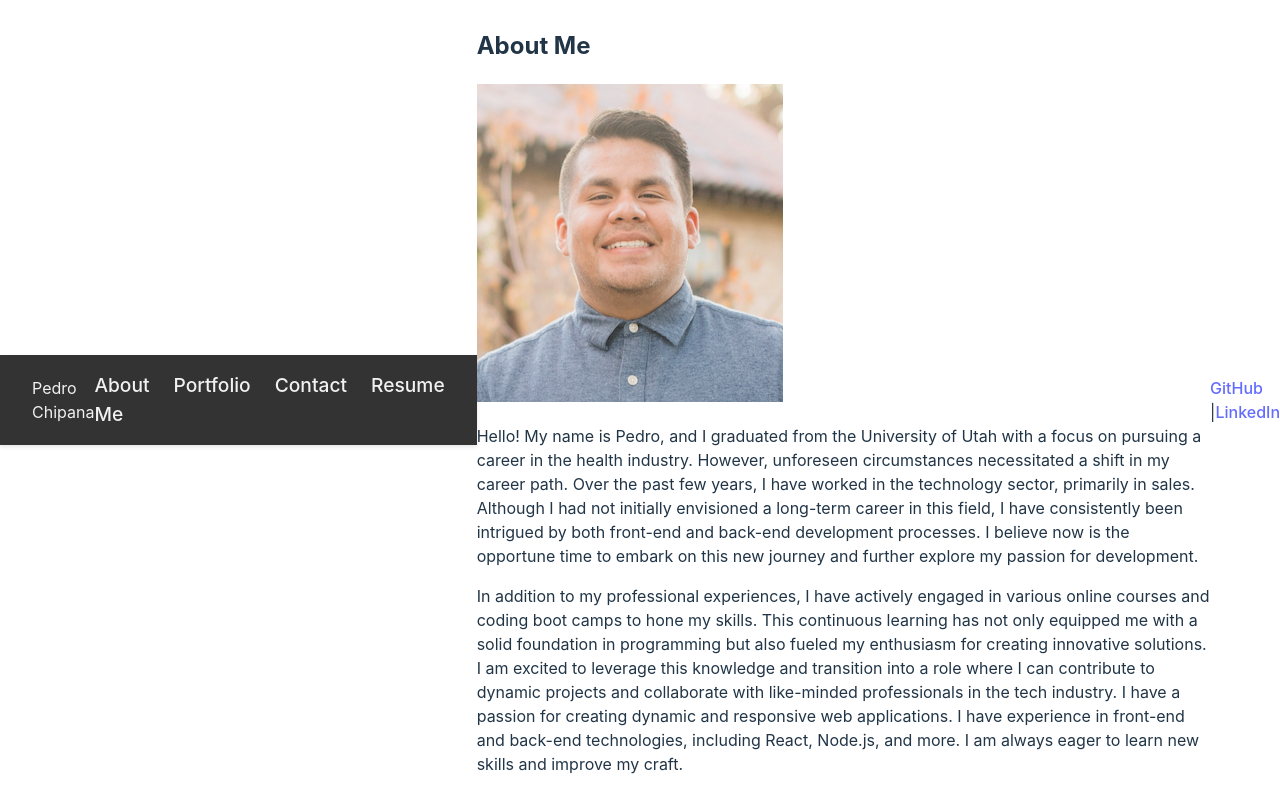
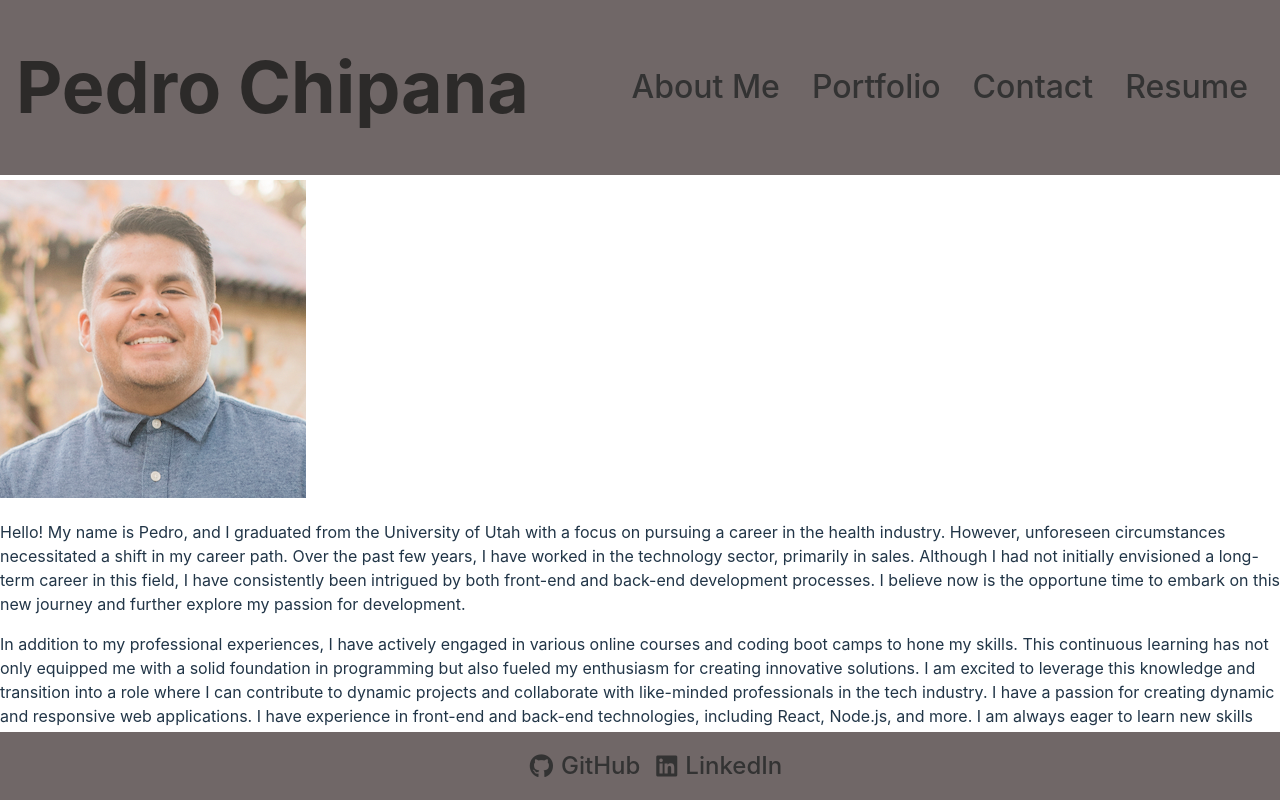
Before and after one commit to PeruvPowWow/Pedro-Chipana-Portfolio, a React (Vite) app in the folder react_portfolio/: page / in a window 1280 px wide. Built offline with nearby package versions, Linux system fonts and the light colour scheme.

Commit message:
fixed about me and now fixing portfolio page

```diff
--- a/react_portfolio/src/App.css
+++ b/react_portfolio/src/App.css
@@ -1,28 +1,36 @@
 /* Root element styling */
 #root {
-  max-width: 1280px;
+  display: flex;
+  flex-direction: column;
+  min-height: 100vh;
   margin: 0 auto;
-  padding: 2rem;
+  padding: 0;
   text-align: center;
 }
 
-/* Flexbox styling for the header (added) */
+/* Flexbox styling for the header */
 .header {
   display: flex;
   justify-content: space-between;
   align-items: center;
   padding: 1rem 2rem;
-  background-color: #f9f9f9; /* or any preferred color */
+  background-color: #333; /* Dark background color */
+  color: #f1f1f1; /* Light color for text */
+  position: fixed;
+  width: 100%;
+  top: 0;
+  left: 0;
+  z-index: 1000; /* Ensures header stays on top */
 }
 
 /* Styling for the logo (your name) */
-.logo h1 {
-  font-size: 1.8rem;
-  color: #333;
+.logo {
+  font-size: 2.5rem; /* Larger font size for name */
+  color: #3a3837; /* Distinct color for the name */
   margin: 0;
 }
 
-/* Navigation styling (added) */
+/* Navigation styling */
 .nav {
   display: flex;
 }
@@ -37,8 +45,8 @@
 
 .nav-list li a {
   text-decoration: none;
-  color: #333; /* Link color */
-  font-weight: bold;
+  color: #f1f1f1; /* Light color for the links */
+  font-size: 1.2rem; /* Font size for the links */
 }
 
 .nav-list li a.active {
@@ -46,38 +54,42 @@
 }
 
 .nav-list li a:hover {
-  color: #535bf2; /* Change color on hover */
+  color: #ddd; /* Change color on hover */
 }
 
-/* Logo animation and hover effects */
-.logo {
-  height: 6em;
-  padding: 1.5em;
-  will-change: filter;
-  transition: filter 300ms;
+/* Footer styling */
+footer {
+  background-color: #333; /* Dark background color for footer */
+  color: #f1f1f1; /* Light color for text */
+  padding: 1rem;
+  text-align: center;
+  position: relative;
+  width: 100%;
+  bottom: 0;
 }
 
-.logo:hover {
-  filter: drop-shadow(0 0 2em #646cffaa);
+/* Footer links styling */
+.footer-links {
+  display: flex;
+  justify-content: center;
+  gap: 1rem;
+  align-items: center;
 }
 
-.logo.react:hover {
-  filter: drop-shadow(0 0 2em #61dafbaa);
+.footer-links a {
+  color: #f1f1f1;
+  text-decoration: none;
+  font-size: 1.5rem; /* Size of FontAwesome icons */
+  display: flex;
+  align-items: center;
 }
 
-@keyframes logo-spin {
-  from {
-    transform: rotate(0deg);
-  }
-  to {
-    transform: rotate(360deg);
-  }
+.footer-links a i {
+  margin-right: 0.5rem; /* Space between icon and text */
 }
 
-@media (prefers-reduced-motion: no-preference) {
-  a:nth-of-type(2) .logo {
-    animation: logo-spin infinite 20s linear;
-  }
+.footer-links a:hover {
+  color: #ddd; /* Lighter color on hover */
 }
 
 /* Other component styling */
--- a/react_portfolio/src/App.jsx
+++ b/react_portfolio/src/App.jsx
@@ -10,15 +10,20 @@ function App() {
   return (
     <Router>
       <Header />
+      <main>
       <Routes>
         <Route path="/" element={<AboutMe/>} />
         <Route path="/portfolio" element={<Portfolio/>} />
         <Route path="/contact" element={<Contact/>} />
         <Route path="/resume" element={<Resume/>} />
       </Routes>
+      </main>
       <Footer />
     </Router>
   );
 }
 
+
+
+
 export default App;
--- a/react_portfolio/src/components/Footer.css
+++ b/react_portfolio/src/components/Footer.css
@@ -1,34 +1,34 @@
-/* Footer styling */
-.footer {
+footer {
+    background-color: #706767; /* Dark background color for the footer */
+    color: #f1f1f1; /* Light text color */
+    padding: 1rem;
+    text-align: center;
+    position: fixed; /* Fix footer to the bottom */
+    width: 100%;
+    bottom: 0;
+    left: 0;
+    z-index: 1000; /* Ensure footer is above other content */
+  }
+
+  .footer-links {
     display: flex;
     justify-content: center;
+    gap: 1rem;
     align-items: center;
-    padding: 1rem;
-    background-color: #333; /* Matches header background */
-    color: #fff;
   }
 
-  .footer a {
-    color: #fff;
+  .footer-links a {
+    color: #333;
     text-decoration: none;
-    margin: 0 1rem;
-  }
-
-  .footer a:hover {
-    color: #ddd;
-  }
-
-  /* Add styles for icons */
-  .footer .social-icons {
+    font-size: 1.5rem; /* Size of the FontAwesome icons */
     display: flex;
     align-items: center;
   }
 
-  .footer .social-icons a {
-    margin: 0 0.5rem;
+  .footer-links a i {
+    margin-right: 0.5rem; /* Space between icon and text */
   }
 
-  /* Example icon styles */
-  .footer .social-icons i {
-    font-size: 1.5rem; /* Adjust size as needed */
+  .footer-links a:hover {
+    color: #ddd; /* Lighter color on hover */
   }
--- a/react_portfolio/src/components/Footer.jsx
+++ b/react_portfolio/src/components/Footer.jsx
@@ -1,12 +1,17 @@
-import React from "react";
+
+import './Footer.css'; // Make sure your CSS file is correctly imported
 
 function Footer() {
   return (
     <footer>
-        <p>
-            <a href="https://github.com/PeruvPowWow" target="_blank" rel="noopener noreferrer">GitHub</a> |
-            <a href="https://www.linkedin.com/in/pedro-chipana-984b5a119/" target="_blank" rel="noopener noreferrer">LinkedIn</a>
-        </p>
+      <div className="footer-links">
+        <a href="https://github.com/PeruvPowWow" target="_blank" rel="noopener noreferrer">
+          <i className="fab fa-github"></i> GitHub
+        </a>
+        <a href="https://www.linkedin.com/in/pedro-chipana-984b5a119/" target="_blank" rel="noopener noreferrer">
+          <i className="fab fa-linkedin"></i> LinkedIn
+        </a>
+      </div>
     </footer>
   );
 }
--- a/react_portfolio/src/components/Header.css
+++ b/react_portfolio/src/components/Header.css
@@ -1,40 +1,42 @@
-/* Header container */
 .header {
   display: flex;
-  justify-content: space-between; /* Ensures that items are spaced out */
-  align-items: center;
-  padding: 1rem 2rem;
-  background-color: #333; /* Choose a background color that fits with your theme */
-  color: #f1f1f1; /* Light color for the text */
-  position: sticky; /* Keeps header at the top */
-  top: 0;
-  width: 100%;
-  box-shadow: 0 2px 4px rgba(0, 0, 0, 0.1); /* Adds a subtle shadow */
+  justify-content: space-between; /* Distribute space between logo and nav links */
+  align-items: center; /* Vertically center items */
+  padding: 0rem 1rem;
+  background-color: #706767; /* Background color */
+  position: fixed; /* Fix header to the top */
+  width: 100%; /* Ensure header spans the full width */
+  top: 0; /* Align header to the top */
+  left: 0; /* Align header to the left */
+  z-index: 1000; /* Ensure header is above other content */
+  height: auto;
 }
 
-/* Styling for the name/logo */
 .header .logo {
-  font-size: 2.5rem; /* Adjust the font size as needed */
-  font-weight: bold; /* Makes the text bold */
-  color: #ff6347; /* Choose a color that stands out */
+  font-size: 1.4rem; /* Font size for your name */
+  color: #2c2a29; /* Color for your name */
+  margin: 0;
 }
 
-/* Navigation links container */
 .header .nav-links {
   display: flex;
-  gap: 1.5rem; /* Space between links */
-  list-style: none; /* Removes bullet points */
-  margin: 0;
-  padding: 0;
+  gap: 2rem; /* Space between links */
+  list-style-type: none; /* Remove bullet points */
+  margin-right: 3rem; /* Remove default margin */
+  padding: 0; /* Remove default padding */
 }
 
-/* Styling for the navigation links */
 .header .nav-links a {
-  color: #f1f1f1; /* Light color for the links */
-  font-size: 1.2rem; /* Adjust the font size for the links */
+  color: #333; /* Color for the links */
+  font-size: 2rem; /* Font size for the links */
   text-decoration: none;
+  white-space: nowrap; /* Prevent text from wrapping */
 }
 
 .header .nav-links a:hover {
-  color: #1238c1; /* Change the color on hover */
+  color: #ddd; /* Change color on hover */
 }
+
+main {
+  margin-top: 4.5rem; /* Ensure content is below the header */
+}
--- a/react_portfolio/src/components/Header.jsx
+++ b/react_portfolio/src/components/Header.jsx
@@ -1,18 +1,18 @@
 
 import { Link } from 'react-router-dom';
-import './Header.css';
+import './Header.css'; // Import updated CSS
 
 function Header() {
   return (
     <header className="header">
-      <div className="name">Pedro Chipana</div>
-      <nav>
-        <ul className="nav-links">
-          <li><Link to="/">About Me</Link></li>
-          <li><Link to="/portfolio">Portfolio</Link></li>
-          <li><Link to="/contact">Contact</Link></li>
-          <li><Link to="/resume">Resume</Link></li>
-        </ul>
+      <div className="logo">
+        <h1>Pedro Chipana</h1>
+      </div>
+      <nav className="nav-links">
+        <Link to="/" className="nav-item">About Me</Link>
+        <Link to="/portfolio" className="nav-item">Portfolio</Link>
+        <Link to="/contact" className="nav-item">Contact</Link>
+        <Link to="/resume" className="nav-item">Resume</Link>
       </nav>
     </header>
   );
--- a/react_portfolio/src/pages/AboutMe.css
+++ b/react_portfolio/src/pages/AboutMe.css
@@ -1,28 +1,32 @@
-/* Centering content and styling */
 .about-me-section {
   display: flex;
   flex-direction: column;
-    align-items: center; /* Centers horizontally */
+  align-items: center;
   text-align: center;
-    padding: 2rem;
+  padding: 2rem 4rem !important; /* Enforce padding with !important */
+  margin: 0 auto;
+  max-width: 900px; /* Limit the overall width of the section */
+  box-sizing: border-box; /* Ensure padding is included in the width calculation */
 }
 
 .about-me-section img {
-    max-width: 100%; /* Responsive image size */
+  max-width: 100%;
   height: auto;
-    border-radius: 8px; /* Rounded corners */
+  border-radius: 8px;
   margin-bottom: 1rem;
 }
 
 .about-me-section p {
-    max-width: 800px; /* Limit paragraph width */
+  max-width: 800px;
   line-height: 1.6;
+  margin: 1rem 0;
 }
 
 /* Additional styles for responsiveness */
 @media (max-width: 768px) {
   .about-me-section {
-      padding: 1rem;
+      padding: 1rem 2rem !important; /* Adjust padding for smaller screens */
+      max-width: 90%; /* Set the section width as a percentage for smaller screens */
   }
 
   .about-me-section img {
--- /dev/null
+++ b/react_portfolio/src/pages/Portfolio.css
@@ -0,0 +1,36 @@
+/* Ensure the portfolio grid has two columns */
+.portfolio-grid {
+    display: grid;
+    grid-template-columns: repeat(2, 1fr); /* Two columns */
+    gap: 1.5rem; /* Add space between the projects */
+    justify-items: center; /* Center items horizontally */
+    align-items: start; /* Align items to the top */
+    padding: 2rem;
+  }
+
+  /* Ensure all project images are the same size */
+  .portfolio-grid img {
+    width: 100%;
+    max-width: 300px; /* Set a maximum width */
+    height: 200px; /* Fixed height */
+    object-fit: cover; /* Crop images to fit without distortion */
+    border-radius: 8px; /* Optional: rounded corners */
+  }
+
+  .portfolio-grid h3 {
+    font-size: 1.5rem;
+    margin: 0.5rem 0;
+    color: #333;
+  }
+
+  /* Adjust for responsiveness */
+  @media (max-width: 768px) {
+    .portfolio-grid {
+      grid-template-columns: 1fr; /* Change to single column on smaller screens */
+    }
+
+    .portfolio-grid img {
+      max-width: 100%;
+      height: auto; /* Let images adjust naturally */
+    }
+  }
--- a/react_portfolio/src/pages/Portfolio.jsx
+++ b/react_portfolio/src/pages/Portfolio.jsx
@@ -4,6 +4,7 @@ import image1 from "../assets/images/digital-marketing-meeting.jpg";
 import image2 from "../assets/images/Employment Payroll Tracker.jpg";
 import image3 from "../assets/images/100-web-apis-challenge-demo.gif";
 import image4 from "../assets/images/projectpalheader-dark.jpg";
+import './portfolio.css';
 
 function Portfolio() {
   const projects = [
@@ -36,14 +37,17 @@ function Portfolio() {
   return (
     <section>
       <h2>Portfolio</h2>
+      <div className = "portfolio-grid">
       {projects.map((project, index) => (
         <Project
            key={index}
            title={project.title}
            image={project.image}
            deployedLink={project.deployedLink}
-           repoLink={project.repoLink} />
+           repoLink={project.repoLink}
+           />
       ))}
+      </div>
     </section>
   );
 }
```
Lines whose indentation alone changed are shown as unchanged.
